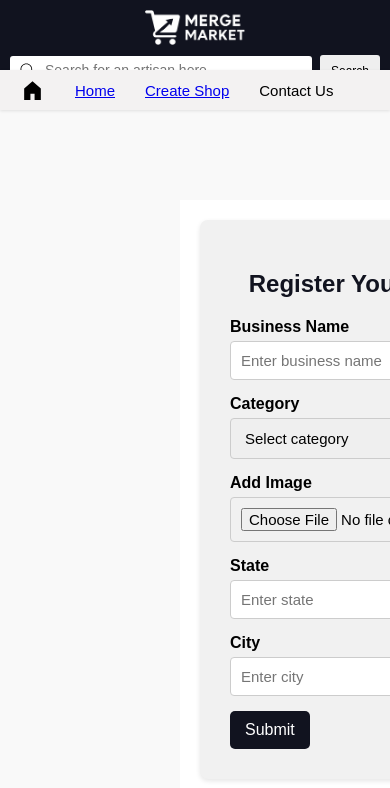
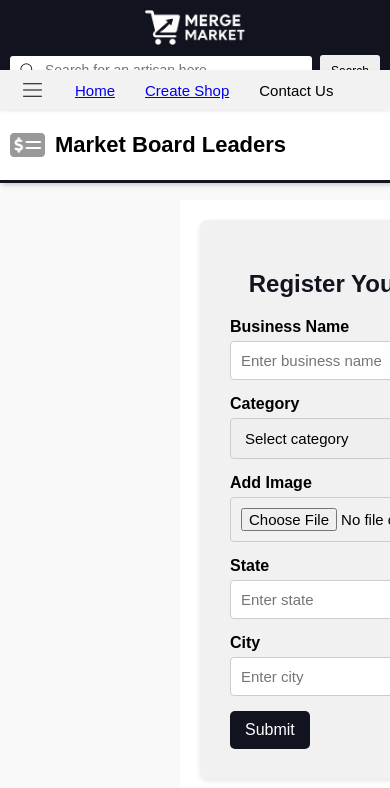
Before and after one commit to ImAnEnvoy/ImAnEnvoy-MergeMarket_PLP_MERN_Final_Project, a React app in the folder frontend/: page /businessForm in a window 390 px wide. Shown: the top 788 px of the page. Built offline with nearby package versions, Linux system fonts and the light colour scheme; the HTML template or start-up script is replaced by a standard one.

Commit message:
seperate code into smaller component

```diff
--- a/frontend/src/components/BusinessForm.jsx
+++ b/frontend/src/components/BusinessForm.jsx
@@ -5,6 +5,7 @@ import "./BusinessForm.css";
 import { Header } from '../components/Header';
 import { Nav } from '../components/Nav';
 import { Sidebar } from '../components/Sidebar';
+import moneyShop from '../assets/moneyShop.png';
 
 const BusinessForm = () => {
   const [formData, setFormData] = useState({
@@ -73,6 +74,10 @@ const BusinessForm = () => {
       <Header />
       <Nav />
       <Sidebar />
+      <div className="content-header">
+        <img src={moneyShop} />
+        <div>Market Board Leaders</div>
+      </div>
       <div className="content-grid">
         <form className="business-form" onSubmit={handleSubmit}>
           <h2>Register Your Business</h2>
--- a/frontend/src/components/HomePage.jsx
+++ b/frontend/src/components/HomePage.jsx
@@ -2,6 +2,7 @@
 import { Header } from '../components/Header';
 import { Nav } from '../components/Nav';
 import { Sidebar } from '../components/Sidebar';
+import MarketRankIcon from '../assets/marketRankIcon.png'
 
 export function HomePage(){
   return(
@@ -10,7 +11,7 @@ export function HomePage(){
       <Nav />
       <Sidebar />
       <div className="content-header">
-        {/* <img src="/assets/marketRankIcon.png" alt="Market Rank Icon" /> */}
+        <img src={MarketRankIcon} alt="Market Rank Icon" />
         <div>Market Board Leaders</div>
       </div>
 
--- a/frontend/src/components/Nav.jsx
+++ b/frontend/src/components/Nav.jsx
@@ -1,12 +1,12 @@
 import { Link } from 'react-router';
-import homeIcon from '../assets/home.svg'
+import HamburgerIcon from '../assets/hamburger-menu.svg'
 
 export function Nav(){
   return(
     <>
       <nav className="first-level-nav">
           <div className="nav-links">
-            <img src={homeIcon} alt="Menu" className="hamburger-menu" id="menuToggle" />
+            <img src={HamburgerIcon} alt="Menu" className="hamburger-menu" id="menuToggle" />
             <div className="nav-menu"><Link to='/'>Home</Link></div>
             <div className="nav-menu"><Link to='/BusinessForm'>Create Shop</Link></div>
             <div className="nav-menu">Contact Us</div>
--- a/frontend/src/index.css
+++ b/frontend/src/index.css
@@ -263,7 +263,7 @@ header {
 
   .content-grid {
     grid-template-columns: 1fr 1fr 1fr;
-    margin-left: 0;
+    margin-left: 0px;
   }
 }
 
```
Also changed, not shown: frontend/src/components/ContentHeader.jsx (added).
